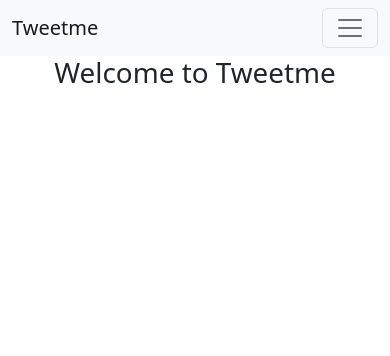
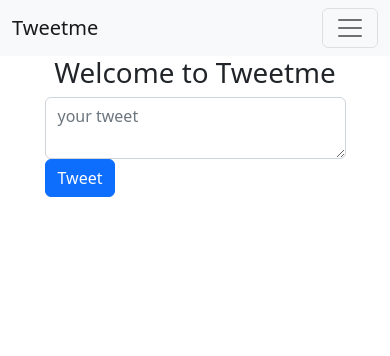
Before and after one commit to Horraira/tweetMe, a Django app: template templates/Pages/home.html in a window 390 px wide. Shown: the top 356 px of the page. Run offline with Django 3.2, Linux system fonts and the light colour scheme; the template is opened without the code that fills it, so the values that code supplies are empty.

Commit message:
Sending Form Data via pure JavaScript

```diff
--- a/TweetMe/settings.py
+++ b/TweetMe/settings.py
@@ -26,7 +26,7 @@ SECRET_KEY = 'django-insecure-e=3bu3p^i#55r$=dos7io!8p^qdkv$a9__$kk0+3+01$xznqd-
 # SECURITY WARNING: don't run with debug turned on in production!
 DEBUG = True
 
-ALLOWED_HOSTS = []
+ALLOWED_HOSTS = ['127.0.0.1']
 
 
 # Application definition
--- a/templates/Pages/home.html
+++ b/templates/Pages/home.html
@@ -11,29 +11,47 @@ Home Page
     </div>
 </div>
 
+<div class='row mb-3'>
+    <div class='col-md-4 mx-auto col-10'>
+        <form class='form' id='tweet-create-form' method='POST' action='/create-tweets'>
+            {% csrf_token %}
+            <input type='hidden' value='/' name='next' />
+            <textarea class='form-control' name='content' placeholder='your tweet' ></textarea>
+            <button type='submit' class='btn btn-primary'>Tweet</button>
+        </form>
+    </div>
+</div>
+
 <div class="row" id='tweets'>
 </div>
 
 <script>
-const tweetElement = document.getElementById("tweets")
+const tweetElement = document.getElementById("tweets");
+const tweetCreateForm = document.getElementById("tweet-create-form");
 
+function handleFormDidSubmit(event) {
+    event.preventDefault()
+    const myForm = event.target;
+    const myFormData = new FormData(myForm);
+    const url = myForm.getAttribute("action");
+    const method = myForm.getAttribute("method");
+    const xhr = new XMLHttpRequest();
+    xhr.open(method, url);
+    xhr.onload = function() {
+        const serverResponse = xhr.response;
+        const tweetElement = document.getElementById("tweets");
+        loadTweets(tweetElement)
+    }
+    xhr.send(myFormData)
+}
+
+tweetCreateForm.addEventListener("submit", (event)=>handleFormDidSubmit(event))
+
+function loadTweets(tweetsElement){
     const xhr  = new XMLHttpRequest()
     const method = 'GET'
     const url = "/tweets"
     const responseType = "json"
-
-function handleDidLike(tweetId, currentCount){
-    console.log(tweetId, currentCount)
-}
-
-function LikeBtn(tweet) {
-    return "<button class='btn btn-primary' onclick=handleDidLike("+tweet.id+","+tweet.likes+")>"+ tweet.likes +"</button>"
-}
-
-function formatTweetElement(tweet) {
-    var formattedTweet = "<div class = 'mb-4 col-12 border py-3' id = 'tweet-"+ tweet.id + "' ><p>" + tweet.content +"</p><div class = 'btn-group'>"+ LikeBtn(tweet) + "</div></div>";
-    return formattedTweet;
-}
 
     xhr.responseType = responseType
     xhr.open(method, url)
@@ -49,5 +67,21 @@ xhr.onload = function(){
         tweetElement.innerHTML = finalTweetStr;
     }
     xhr.send()
+}
+
+loadTweets(tweetElement)
+
+function handleDidLike(tweetId, currentCount){
+    console.log(tweetId, currentCount)
+}
+
+function LikeBtn(tweet) {
+    return "<button class='btn btn-primary' onclick=handleDidLike("+tweet.id+","+tweet.likes+")>"+ tweet.likes +"</button>"
+}
+
+function formatTweetElement(tweet) {
+    var formattedTweet = "<div class = 'mb-4 col-12 border py-3' id = 'tweet-"+ tweet.id + "' ><p>" + tweet.content +"</p><div class = 'btn-group'>"+ LikeBtn(tweet) + "</div></div>";
+    return formattedTweet;
+}
 </script>
 {% endblock content %}
```
Also changed, not shown: Tweets/views.py (+8 -1 lines), db.sqlite3. Lines whose indentation alone changed are shown as unchanged.
